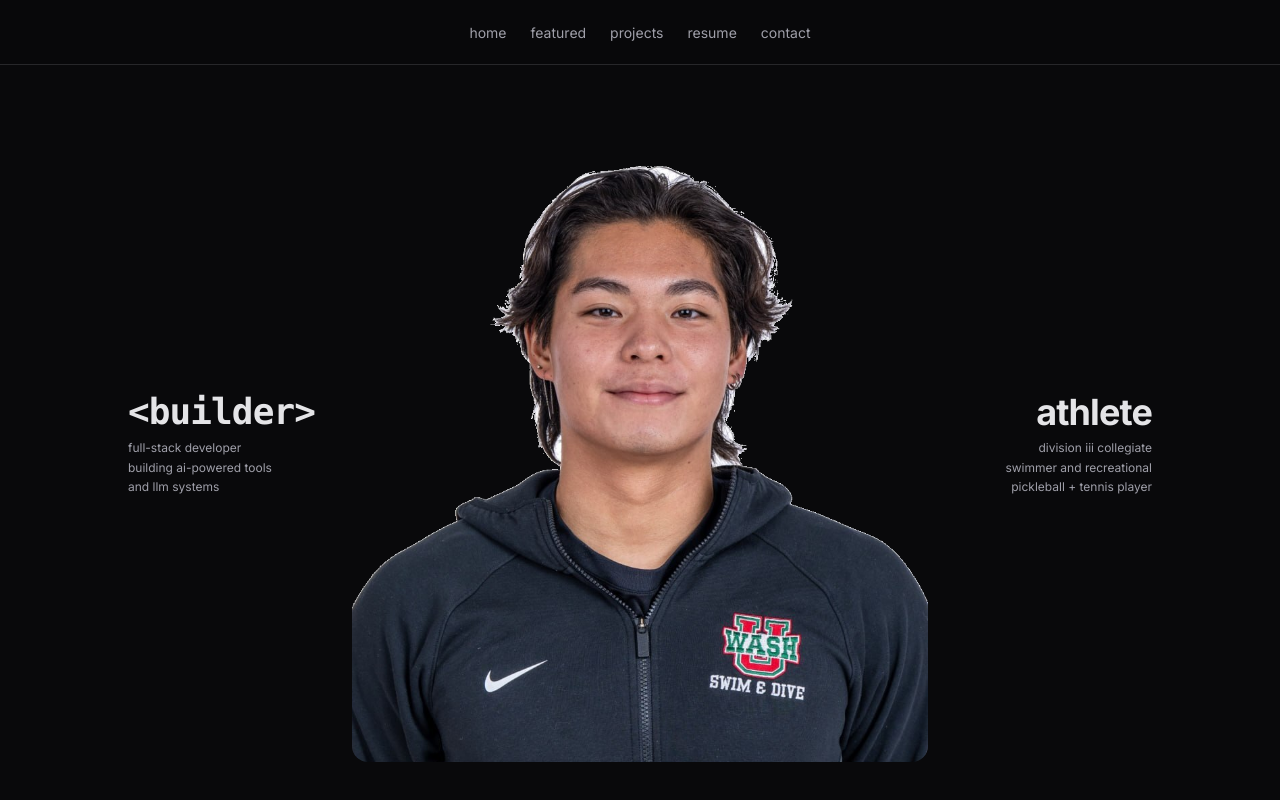
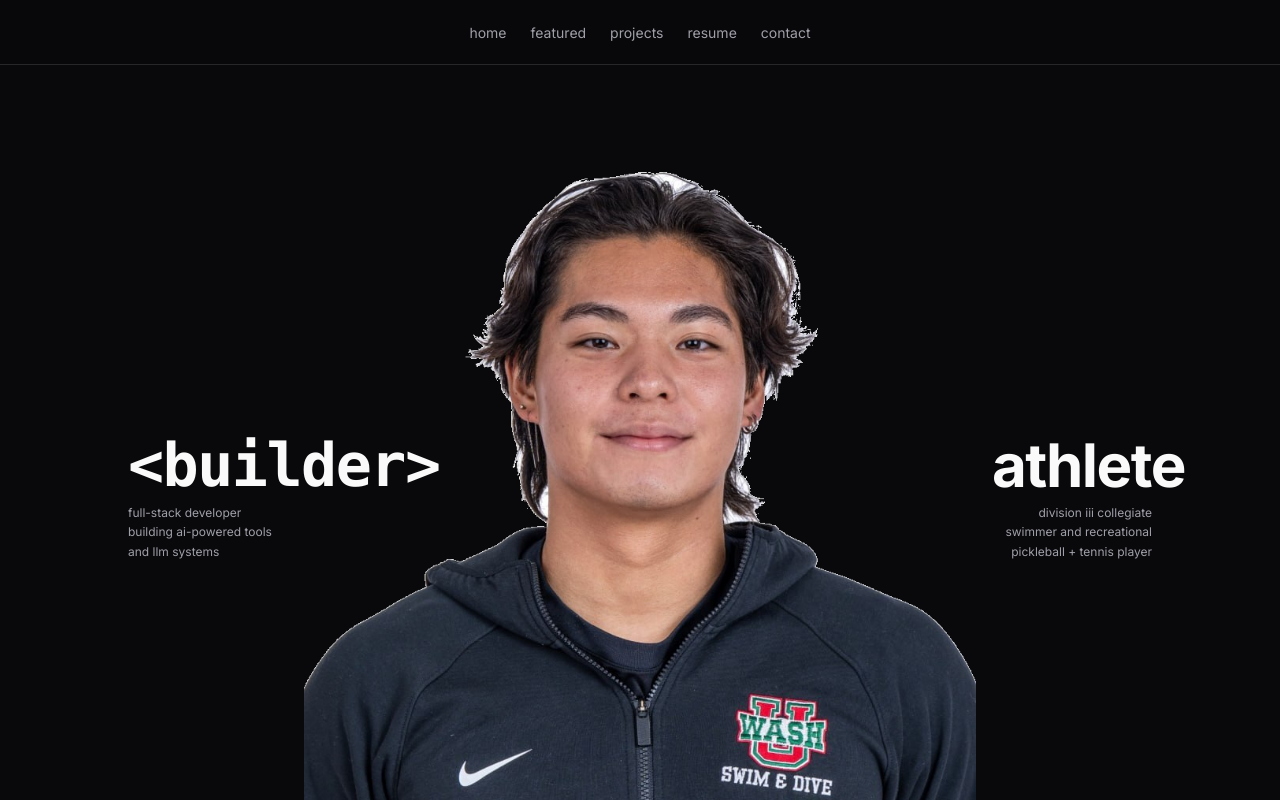
Before and after one commit to E10Feng/portfolio, a Next.js app: page / in a window 1280 px wide. Shown: the top 800 px of the page. Built offline with nearby package versions, Linux system fonts and the light colour scheme.

Commit message:
fix: larger portrait max-w-2xl, larger 6xl bold labels

```diff
--- a/src/components/sections/HeroSection.tsx
+++ b/src/components/sections/HeroSection.tsx
@@ -20,12 +20,12 @@ export default function HeroSection() {
             <img
               src={PORTRAIT_SRC}
               alt="Ethan Feng"
-              className="w-full max-w-xl mx-auto h-auto object-cover block rounded-2xl"
+              className="w-full max-w-2xl mx-auto h-auto object-cover block rounded-2xl"
             />
 
             {/* ── <builder> — left side, eye level ── */}
             <div className="hidden md:block absolute left-0 top-1/2 -translate-y-1/2 w-40">
-              <p className="font-mono text-4xl font-bold text-zinc-200 tracking-tight leading-none">
+              <p className="font-mono text-6xl font-bold text-zinc-50 tracking-tight leading-none">
                 &lt;builder&gt;
               </p>
               <p className="mt-2 text-xs text-zinc-400 leading-relaxed">
@@ -35,7 +35,7 @@ export default function HeroSection() {
 
             {/* ── athlete — right side, eye level ── */}
             <div className="hidden md:block absolute right-0 top-1/2 -translate-y-1/2 w-40 text-right">
-              <p className="text-4xl font-bold lowercase text-zinc-200 tracking-tight leading-none">
+              <p className="text-6xl font-bold lowercase text-zinc-50 tracking-tight leading-none">
                 athlete
               </p>
               <p className="mt-2 text-xs text-zinc-400 leading-relaxed">
```
